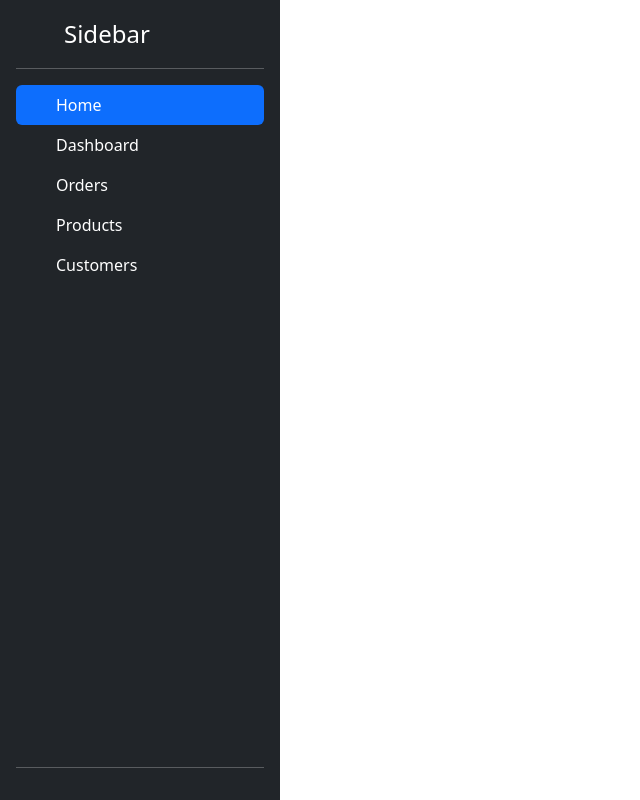
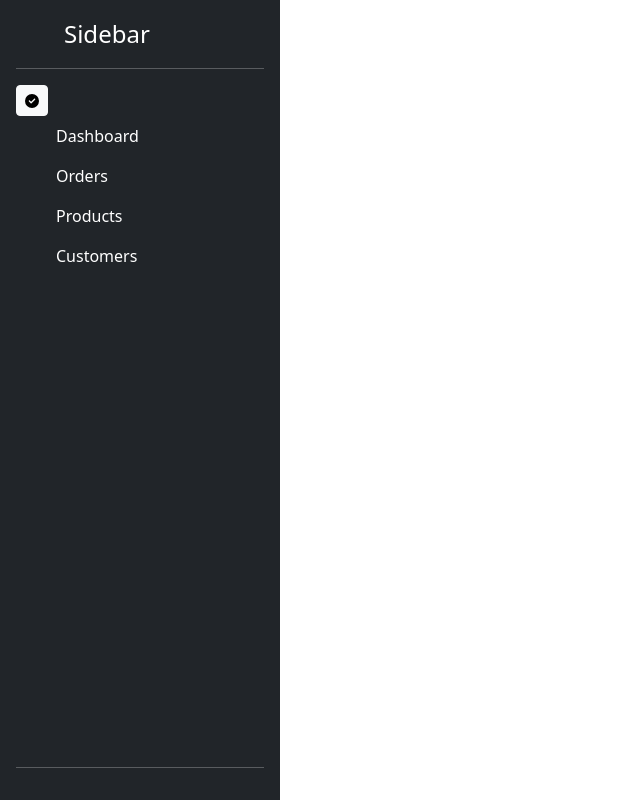
Before and after one commit to JuanMa-32/StockMaster-Front, a React (Vite) app in the folder StockMaster/: page / in a window 1280 px wide. Shown: the whole page, without its empty margins (0-640 px from the left). Built offline with nearby package versions, Linux system fonts and the light colour scheme.

Commit message:
creando sidebar

```diff
--- a/StockMaster/src/components/headers/SideBar.jsx
+++ b/StockMaster/src/components/headers/SideBar.jsx
@@ -1,4 +1,9 @@
+import { faCircleCheck } from '@fortawesome/free-solid-svg-icons'
+import { FontAwesomeIcon } from '@fortawesome/react-fontawesome'
 import React from 'react'
+
+
+
 
 export const Sidebar = () => {
     return (
@@ -11,10 +16,7 @@
                 <hr />
                 <ul className="nav nav-pills flex-column mb-auto">
                     <li className="nav-item">
-                        <a href="#" className="nav-link active" aria-current="page">
-                            <svg className="bi pe-none me-2" width="16" height="16"><use xlinkHref="#home" /></svg>
-                            Home
-                        </a>
+                    <button className="btn btn-light btn-sm" type="submit"><FontAwesomeIcon icon={faCircleCheck} /></button>
                     </li>
                     <li>
                         <a href="#" className="nav-link text-white">
```
Also changed, not shown: StockMaster/package.json (+8 -1 lines), 1 other file (tests, documents, lock files or other folders).
